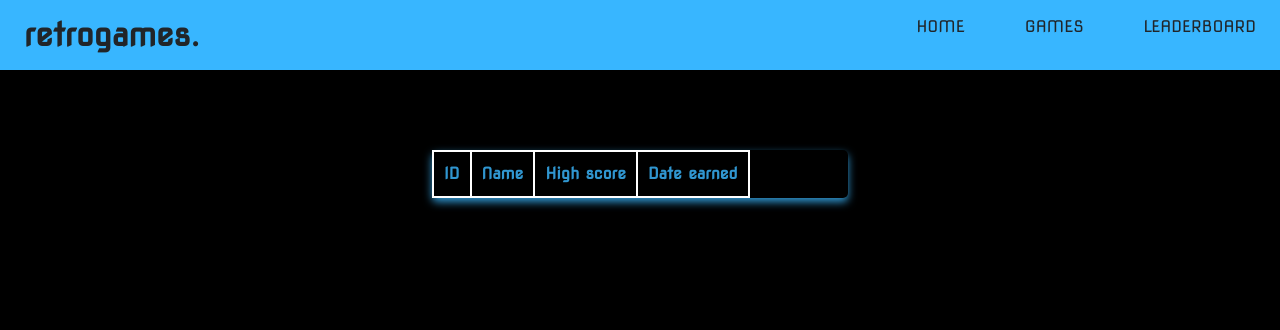
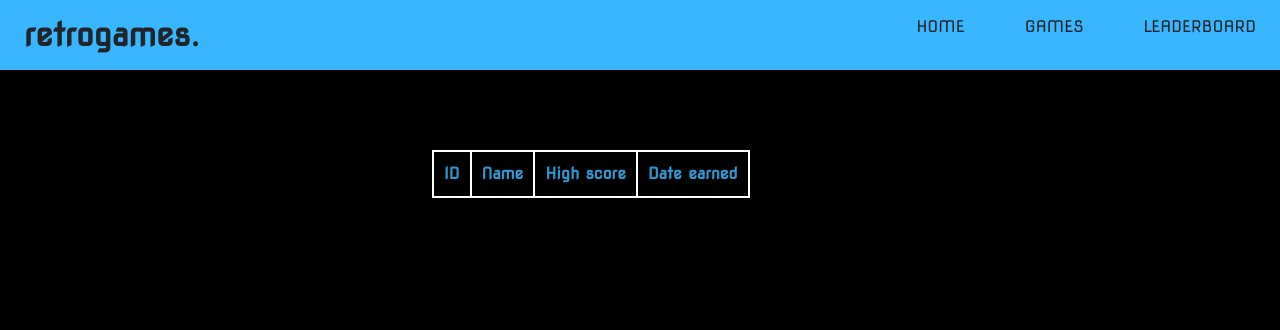
Before and after one commit to tothtamas9/Project, a Django app: page /leaderboard/ in a window 1280 px wide. Shown: the top 330 px of the page. Run offline with Django 4.2, Linux system fonts and the light colour scheme; a user stored in the database is signed in; data comes from the database, SQL or seed files in the repository; both versions use the stored data as it was after the commit; lists and menus that the app fills with data are empty; some web fonts are replaced.

Commit message:
Fixes
Leaderboard shadow fixed, ttt. háttér, hompegae "H" -> "h"

```diff
--- a/backend/static/css/eredmenytabla.css
+++ b/backend/static/css/eredmenytabla.css
@@ -11,12 +11,10 @@ header {
 }
 
 .high-score-card {
-     box-shadow: 0 4px 8px 0 #3096d0;
      transition: 0.3s;
      border-radius: 5px;
      color: #38b6ff;
      max-width: 26rem;
-     cursor: pointer;
      margin-left: auto;
      margin-right: auto;
      margin-top: 5rem;
--- a/backend/static/css/tictactoe.css
+++ b/backend/static/css/tictactoe.css
@@ -1,6 +1,4 @@
 * {
-    padding: 0;
-    margin: 0;
     box-sizing: border-box;
 }
 
@@ -10,6 +8,7 @@
 }
 
 body {
+    background-color: #004aad;
     color: var(--orange);
 }
 
@@ -24,7 +23,7 @@ p {
 }
 
 .container {
-    padding: 40px;
+    padding: 50px;
     height: 100vh;
     display: flex;
     justify-content: center;
--- a/backend/templates/cardgame.html
+++ b/backend/templates/cardgame.html
@@ -84,7 +84,7 @@
                <h1>FEATURED GAMES</h1>
           </a>
           {% if user.is_authenticated %}
-          <p>{{ user.username }}, Have you tried our games yet?</p>
+          <p>{{ user.username }}, have you tried our games yet?</p>
           {% endif %}
           <p>
                <a href="/tictactoe">
--- a/backend/templates/eredmenytabla.html
+++ b/backend/templates/eredmenytabla.html
@@ -45,7 +45,7 @@
         </nav>
     </header>
     <script src="{% static 'js/cardgame-nav-bar.js' %}"></script>
-
+<div class="sum">
     <div class="high-score-card">
         <table id="score_table">
             <tr>
@@ -56,7 +56,7 @@
             </tr>
         </table>
     </div>
-
+</div>
     <script>
         let table = document.getElementById("score_table")
         // API fetching
```
Also changed, not shown: backend/static/css/cardgame.css (+3 -4 lines), backend/db.sqlite3.
